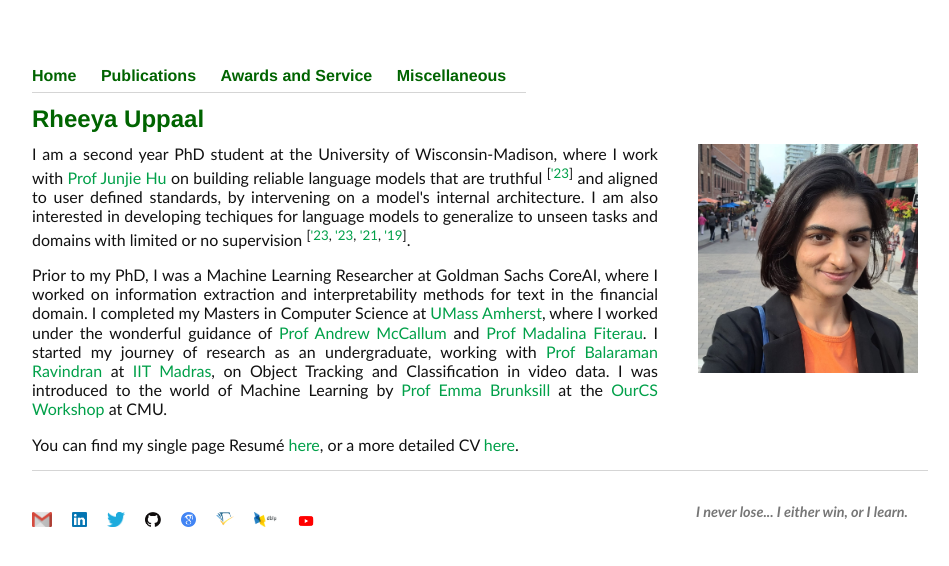
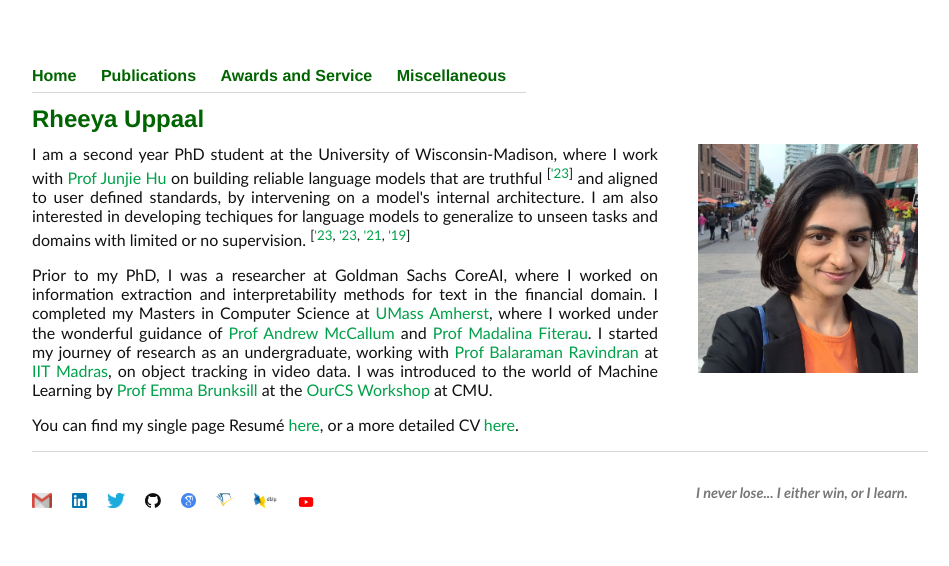
Before and after one commit to Uppaal/Uppaal.github.io, a Jekyll site: the page built from index.html, in a window 1280 px wide. Shown: the top 566 px of the page, without its empty margins (160-1109 px from the left). Built offline with Jekyll 4.4.1, drawn with Linux system fonts in a browser that asks for light colours.

Commit message:
Update index.html

```diff
--- a/index.html
+++ b/index.html
@@ -20,18 +20,18 @@ title: Rheeya Uppaal
 	<img src="images/R3.jpeg" alt="picture" class="inline" width="220"
 		 style="float:right; padding-top:0; padding-bottom: 10px; padding-left: 40px; padding-right: 10px">
 
-	<p>I am a second year PhD student at the University of Wisconsin-Madison, where I work with <a href="https://junjiehu.github.io/">Prof Junjie Hu</a> on building reliable language models that are truthful <sup>[<a href="https://arxiv.org/abs/2305.13282">'23</a>]</sup> and aligned to user defined standards, by intervening on a model's internal architecture. I am also interested in developing techiques for language models to generalize to unseen tasks and domains with limited or no supervision <sup>[<a href="https://openreview.net/forum?id=N3McQJRxKA">'23</a>, <a href="https://openreview.net/forum?id=HSBV4cCheG">'23</a>, <a href="https://arxiv.org/abs/2103.00751">'21</a>, <a href="https://arxiv.org/abs/1909.06718">'19</a>]</sup>.</p>
+	<p>I am a second year PhD student at the University of Wisconsin-Madison, where I work with <a href="https://junjiehu.github.io/">Prof Junjie Hu</a> on building reliable language models that are truthful <sup>[<a href="https://arxiv.org/abs/2305.13282">'23</a>]</sup> and aligned to user defined standards, by intervening on a model's internal architecture. I am also interested in developing techiques for language models to generalize to unseen tasks and domains with limited or no supervision. <sup>[<a href="https://openreview.net/forum?id=N3McQJRxKA">'23</a>, <a href="https://openreview.net/forum?id=HSBV4cCheG">'23</a>, <a href="https://arxiv.org/abs/2103.00751">'21</a>, <a href="https://arxiv.org/abs/1909.06718">'19</a>]</sup></p>
 
 <!-- 		building language models that are robust and reliable under distribution shift. Specifically, my primary area of interest lies in developing algorithms for adapting models to domains with low supervision, in addition to enabling models to learn meaningful representations aligned with human understanding.</p> -->
 
-	<p>Prior to my PhD, I was a Machine Learning Researcher at Goldman Sachs CoreAI, where I worked on information extraction and interpretability methods for text in the financial domain. I completed my Masters in Computer Science at <a href="https://www.cics.umass.edu/">UMass Amherst</a>, where I worked under the wonderful guidance of <a href="https://people.cs.umass.edu/~mccallum/">Prof Andrew McCallum</a> and <a href="https://people.cs.umass.edu/~mfiterau/?_gl=1*1b5bnsd*_ga*MTg2MzkwOTY5Ni4xNjY0NDI5ODc3*_ga_21RLS0L7EB*MTY2NDQyOTg3Ny4xLjEuMTY2NDQyOTk1OC4wLjAuMA..&_ga=2.34412001.1336810845.1664429877-1863909696.1664429877">Prof Madalina Fiterau</a>. I started my journey of research as an undergraduate, working with <a href="http://www.cse.iitm.ac.in/~ravi/">Prof Balaraman Ravindran</a> at <a href="http://www.cse.iitm.ac.in/">IIT Madras</a>, on Object Tracking and Classification in video data. I was introduced to the world of Machine Learning by <a href="https://cs.stanford.edu/people/ebrun/">Prof Emma Brunksill</a> at the <a href="http://www.cs.cmu.edu/ourcs/">OurCS Workshop</a> at CMU.</p>
+	<p>Prior to my PhD, I was a researcher at Goldman Sachs CoreAI, where I worked on information extraction and interpretability methods for text in the financial domain. I completed my Masters in Computer Science at <a href="https://www.cics.umass.edu/">UMass Amherst</a>, where I worked under the wonderful guidance of <a href="https://people.cs.umass.edu/~mccallum/">Prof Andrew McCallum</a> and <a href="https://people.cs.umass.edu/~mfiterau/?_gl=1*1b5bnsd*_ga*MTg2MzkwOTY5Ni4xNjY0NDI5ODc3*_ga_21RLS0L7EB*MTY2NDQyOTg3Ny4xLjEuMTY2NDQyOTk1OC4wLjAuMA..&_ga=2.34412001.1336810845.1664429877-1863909696.1664429877">Prof Madalina Fiterau</a>. I started my journey of research as an undergraduate, working with <a href="http://www.cse.iitm.ac.in/~ravi/">Prof Balaraman Ravindran</a> at <a href="http://www.cse.iitm.ac.in/">IIT Madras</a>, on object tracking in video data. I was introduced to the world of Machine Learning by <a href="https://cs.stanford.edu/people/ebrun/">Prof Emma Brunksill</a> at the <a href="http://www.cs.cmu.edu/ourcs/">OurCS Workshop</a> at CMU.</p>
 
 	<p>You can find my single page Resum&eacute <a href="https://drive.google.com/file/d/17kVMm1iHl2SVAMpOd7MpK7dsQ3JDJOUk/view?usp=sharing">here</a>, or a more detailed CV <a href="https://drive.google.com/file/d/1fjDtHYVPVbqbg46reoRh5TwecpYf9TXF/view?usp=sharing">here</a>.</p>
 
 </div>
 
 
-
+<!-- on Object Tracking and Classification in video data. -->
 <!-- <p>My primary area of interest lies in developing algorithms in domains with low supervision, and making neural networks learn meaningful representations aligned with human understanding.
 To this end, I have delved intoTransfer Learning, Domain Adaptation, Few Shot Learning, Active Learning and the open ended world of Interpretability. Apart from this, I have worked on Deep Learning applied to NLP and Vision tasks, and have thoroughly enjoyed the experience.</p>
 and <a href="http://pages.cs.wisc.edu/~sharonli/">Prof Sharon Li</a>
```
